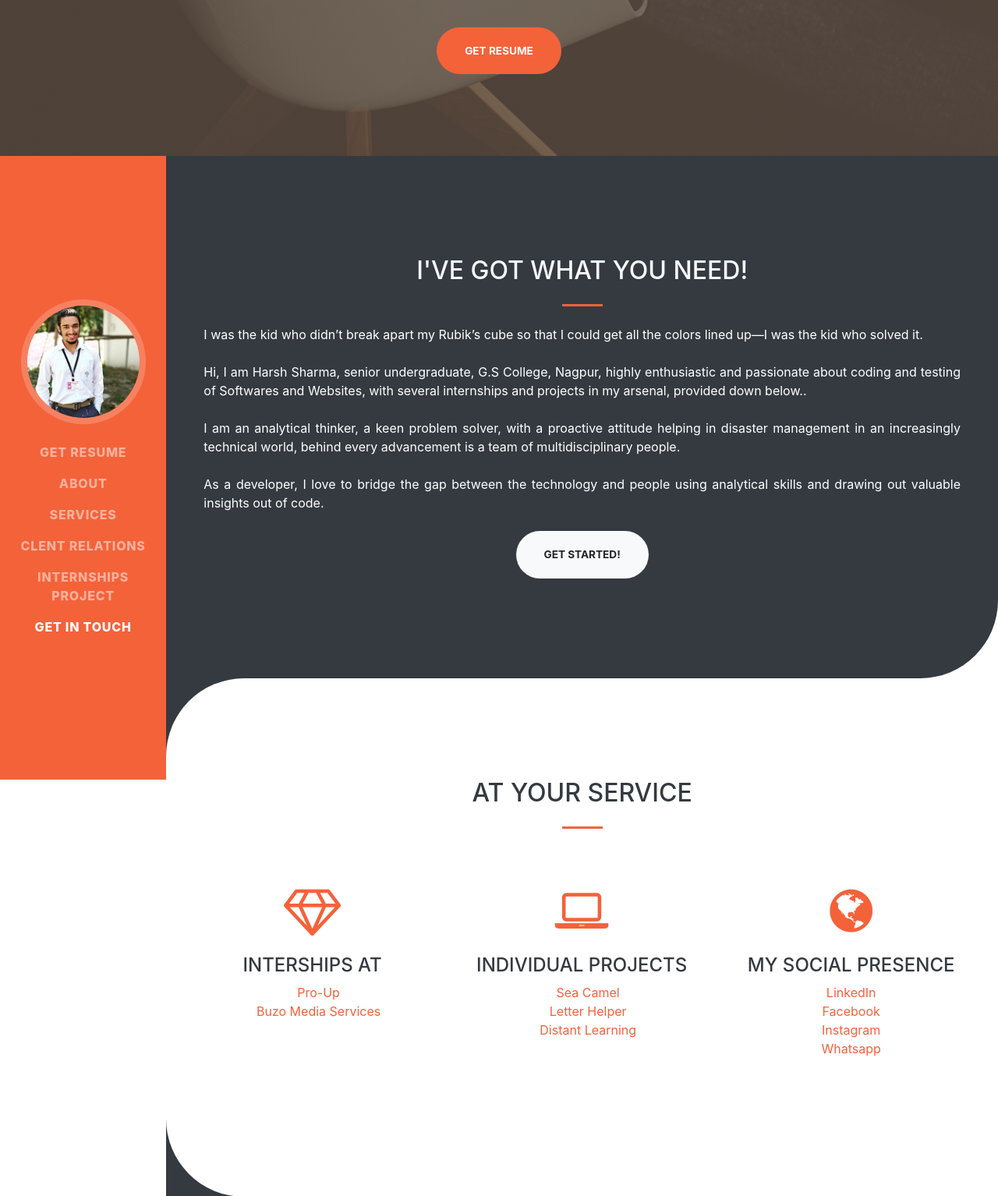
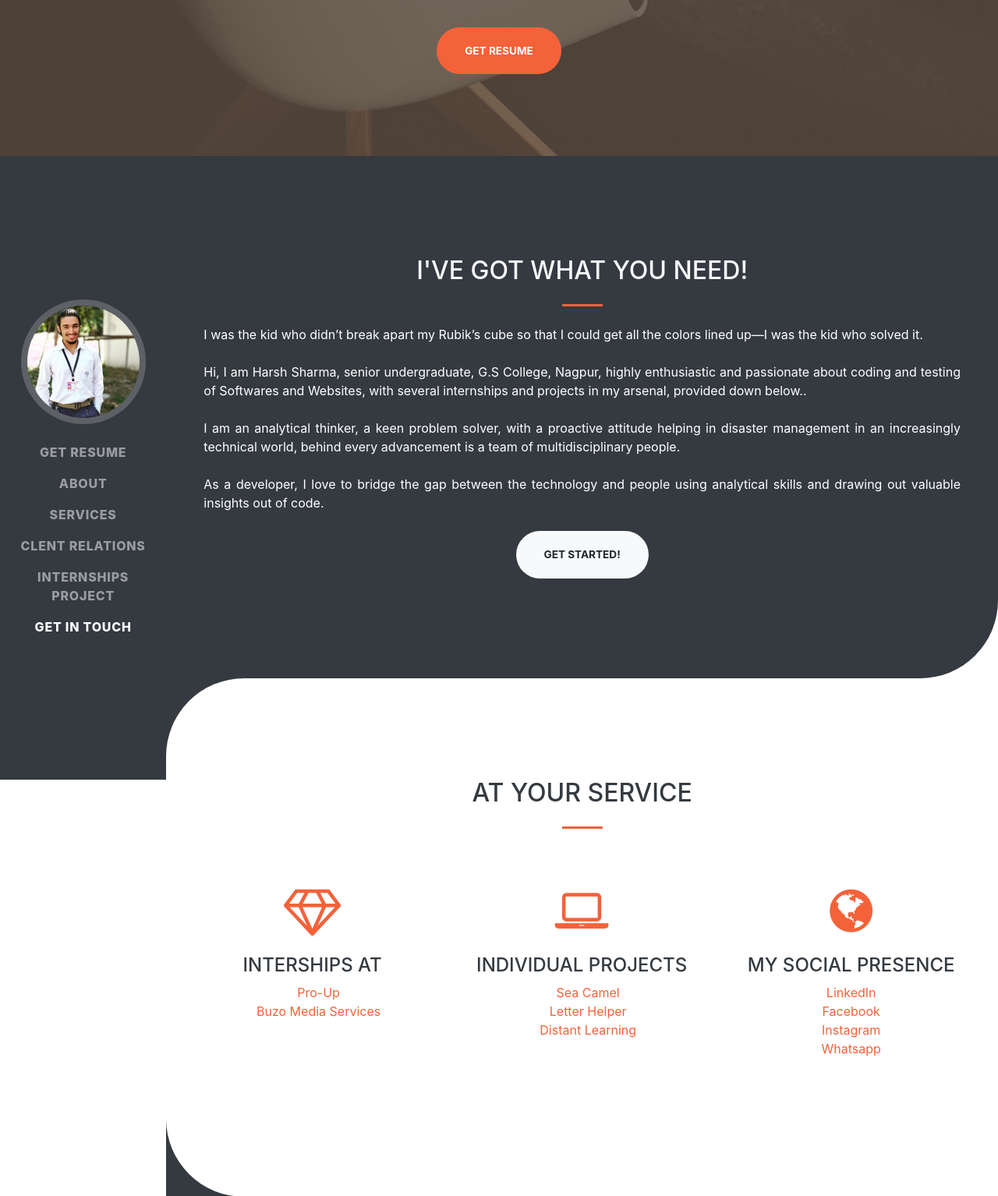
Before and after one commit to harsh3877/portfolio, a PHP site: page / in a window 1280 px wide. Shown: the part 600-2134 px from the top of the page at 78% size. Run offline with PHP 8.4, Linux system fonts and the light colour scheme; some web fonts are replaced.

Commit message:
Update menu.php

```diff
--- a/menu.php
+++ b/menu.php
@@ -1,4 +1,4 @@
-<nav class="navbar navbar-expand-lg navbar-dark bg-primary fixed-top" id="sideNav">
+<nav class="navbar navbar-expand-lg navbar-dark bg-dark fixed-top" id="sideNav">
 				<button class="navbar-toggler" type="button" data-toggle="collapse" data-target="#navbarSupportedContent" aria-controls="navbarSupportedContent" aria-expanded="false" aria-label="Toggle navigation">
 				  <span class="navbar-toggler-icon col-6">  </span>
 				</button>
```
